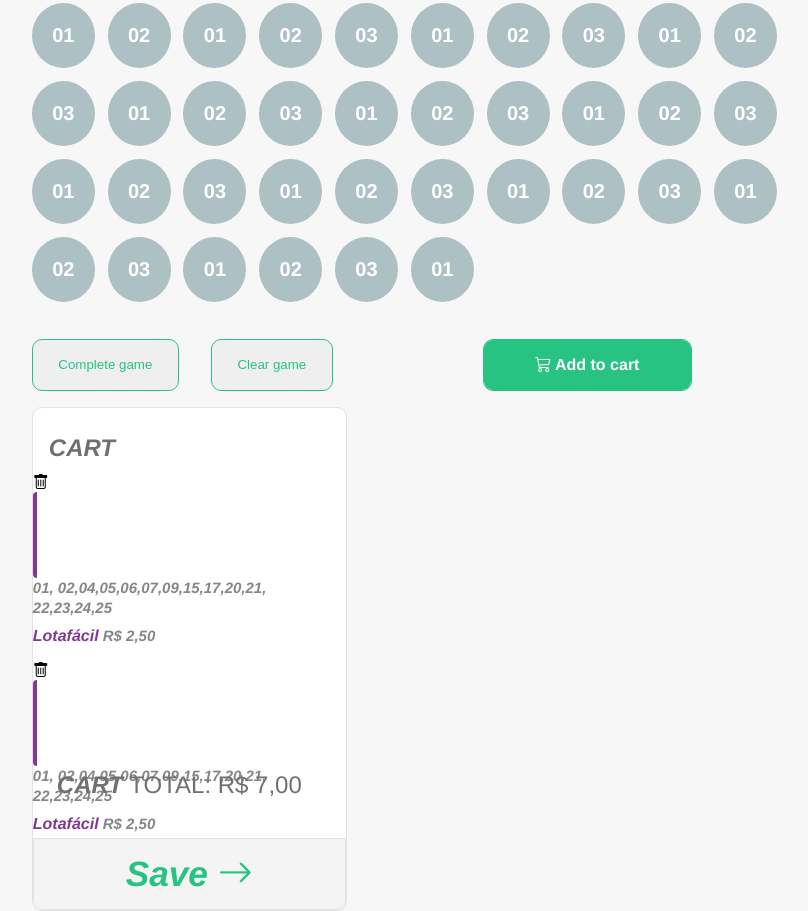
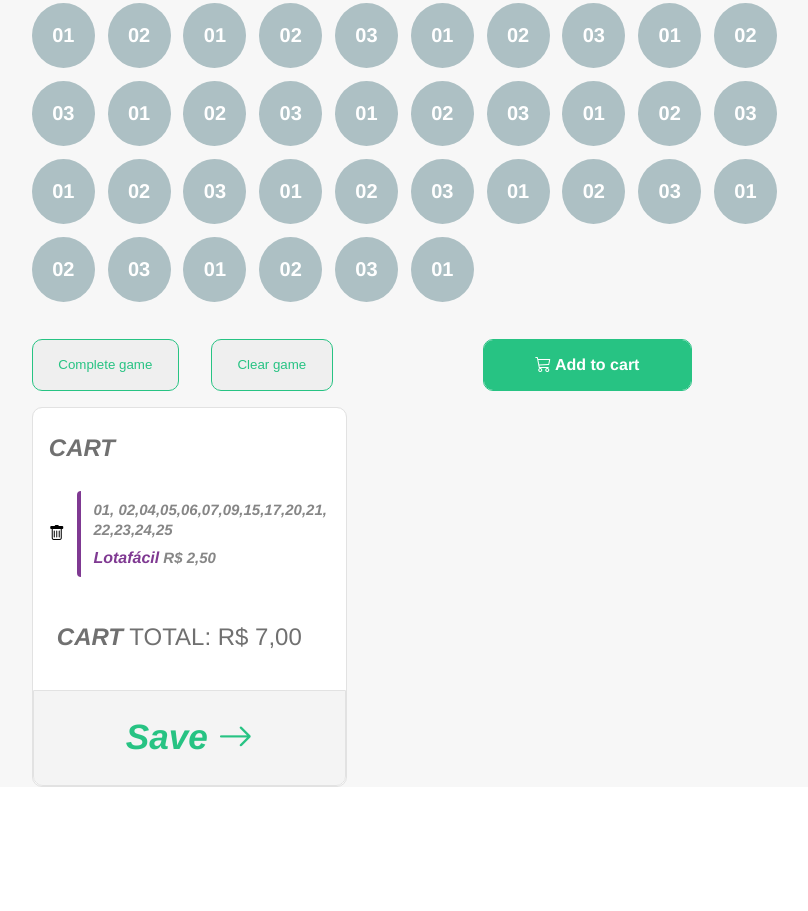
Before and after one commit to taisso/final-challenge, a plain HTML site: page index.html in a window 1280 px wide. Shown: the part 394-1305 px from the top of the page, without its empty margins (45-853 px from the left). After the commit the page ends 1181 px from the top, so only its background shows below. Drawn offline with nearby package versions, Linux system fonts and the light colour scheme; a script that the page names is missing.

Commit message:
refactor: adjusting part of shopping cart in HTML

```diff
--- a/index.html
+++ b/index.html
@@ -20,15 +20,18 @@
               <h1 class="title">TLG</h1>
               <span class="line-horizontal active-nav"></span>
             </li>
-            <li>Home
+            <li>
+              Home
               <span class="line-horizontal"></span>
             </li>
           </div>
           <div class="nav-right">
-            <li>Account
+            <li>
+              Account
               <span class="line-horizontal"></span>
             </li>
-            <li>Log Out <i class="bi bi-arrow-right"></i>
+            <li>
+              Log Out <i class="bi bi-arrow-right"></i>
               <span class="line-horizontal"></span>
             </li>
           </div>
@@ -102,6 +105,7 @@
           <div class="card-container">
             <h1 class="card-title">CART</h1>
             <div class="card-items">
+              <div class="item">
                 <i class="bi bi-trash"></i>
                 <span class="line-vertical"></span>
                 <div class="item-description">
@@ -109,14 +113,8 @@
                   <p><span class="tag-name">Lotafácil</span> R$ 2,50</p>
                 </div>
               </div>
-            <div class="card-items">
-              <i class="bi bi-trash"></i>
-              <span class="line-vertical"></span>
-              <div class="item-description">
-                <p>01, 02,04,05,06,07,09,15,17,20,21, 22,23,24,25</p>
-                <p><span class="tag-name">Lotafácil</span> R$ 2,50</p>
             </div>
-            </div>
+
             <p class="total-value"><strong>cart</strong> TOTAL: R$ 7,00</p>
             <button class="confirmed">
               Save <i class="bi bi-arrow-right"></i>
```
Lines whose indentation alone changed are shown as unchanged.
